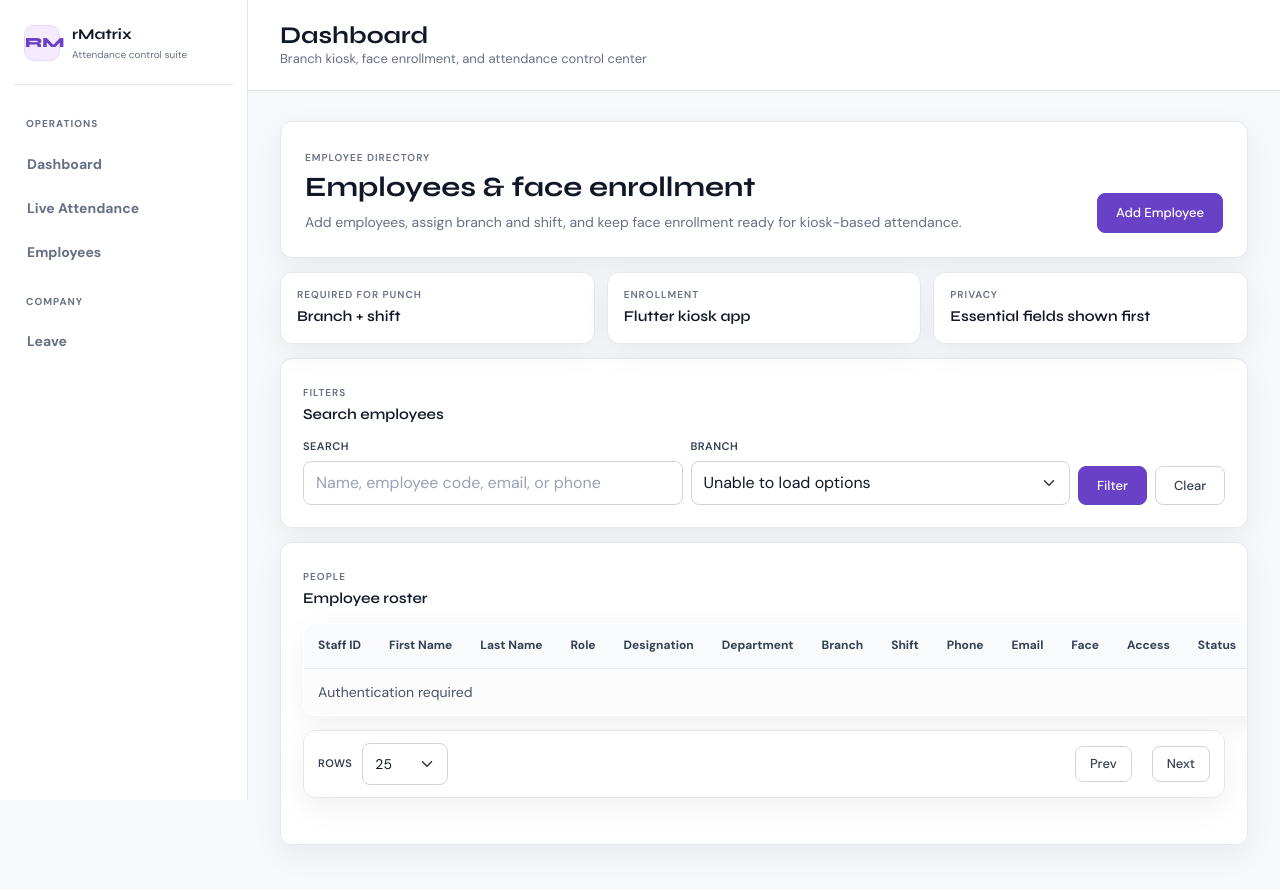
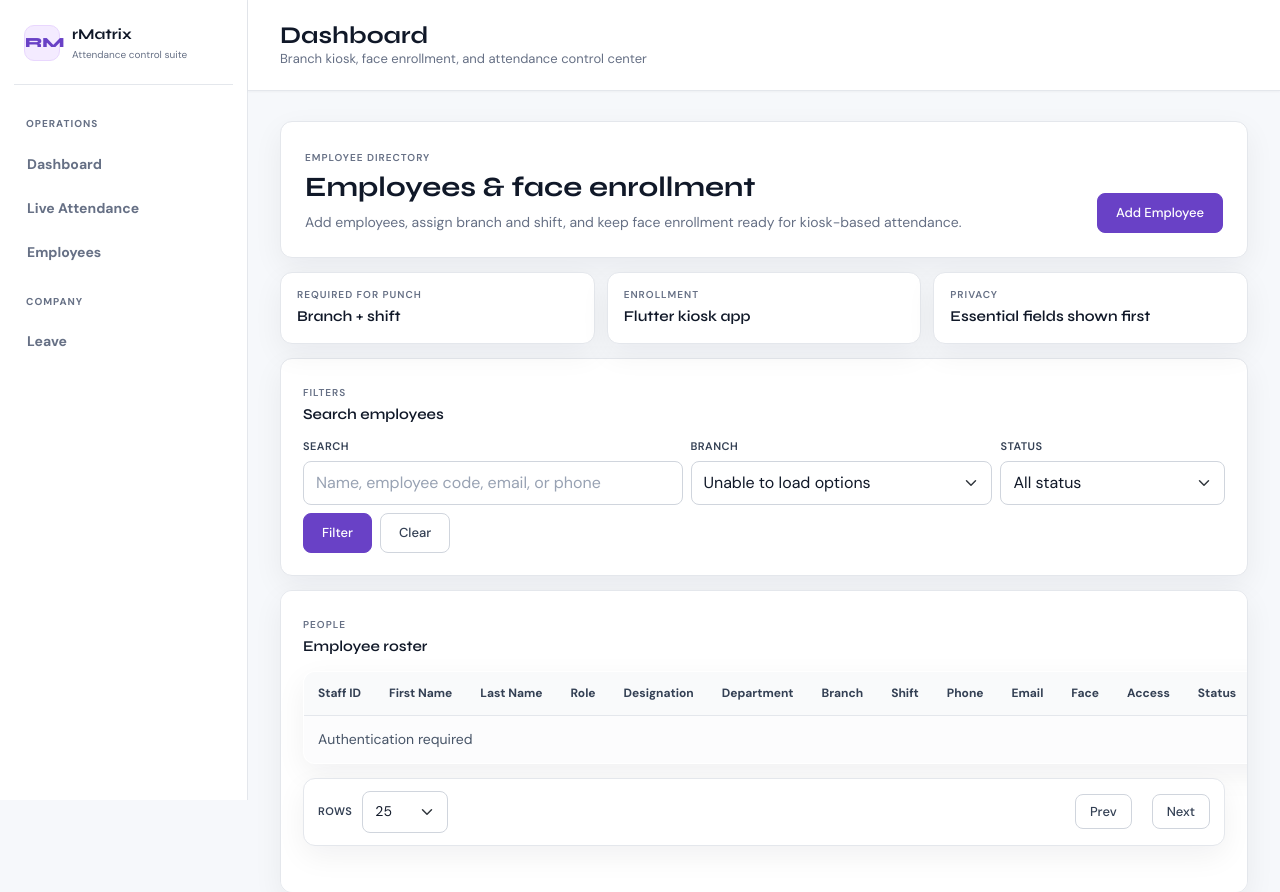
Before and after one commit to Mr-argha-das/ankit-matka-full-code, a FastAPI app: template a2gpunchin/app/templates/employees/index.html in a window 1280 px wide. Shown: the top 892 px of the page. Before the commit the page ends 864 px from the top, so only its background shows below. Run offline with FastAPI, Linux system fonts and the light colour scheme; the template is opened without the code that fills it, so the values that code supplies are empty; some libraries are stand-ins or nearby versions.

Commit message:
Fix employee update access and status controls

```diff
--- a/a2gpunchin/app/api/crud.py
+++ b/a2gpunchin/app/api/crud.py
@@ -27,11 +27,14 @@ def crud_router(
             search: str | None = None,
             sort: str = "-created_at",
             branch_id: str | None = None,
+            status: str | None = None,
             _=Depends(require_permissions(f"{permission_prefix}:read")),
         ):
             filters = {}
             if permission_prefix == "employees" and branch_id:
                 filters["branch_id"] = branch_id
+            if permission_prefix == "employees" and status:
+                filters["status"] = status
             if permission_prefix == "employees":
                 filters["current_user"] = _
             items, total = service.list(page=page, page_size=page_size, search=search, sort=sort, **filters)
--- a/a2gpunchin/app/services/catalog.py
+++ b/a2gpunchin/app/services/catalog.py
@@ -140,7 +140,11 @@ class EmployeeService(BaseService):
         if data.get("face_embedding"):
             data["face_enrolled"] = True
         employee = super().update(object_id, data)
-        if self._as_bool(portal_access) or login_password:
+        if data.get("status") and employee.user_id:
+            employee.user_id.status = "active" if employee.status == "active" else "inactive"
+            employee.user_id.is_active = employee.status == "active"
+            employee.user_id.save()
+        if self._as_bool(portal_access):
             sync_employee_user(employee, True, access_level or employee.staff_role or "employee", login_password)
         return employee
 
--- a/a2gpunchin/app/static/js/app.js
+++ b/a2gpunchin/app/static/js/app.js
@@ -14,7 +14,16 @@ function toast(message, tone = "success") {
 
 async function apiFetch(url, options = {}) {
   const response = await fetch(url, {...options, credentials: "same-origin", headers: {...authHeaders(), ...(options.headers || {})}});
-  if (!response.ok) throw new Error((await response.json()).detail || "Request failed");
+  if (!response.ok) {
+    let detail = "Request failed";
+    try {
+      const payload = await response.json();
+      detail = payload.detail || detail;
+    } catch (_) {
+      detail = await response.text() || detail;
+    }
+    throw new Error(detail);
+  }
   if (response.status === 204) return null;
   return response.json();
 }
@@ -30,6 +39,10 @@ function formBody(form) {
       body[key] = JSON.parse(body[key]);
     }
   });
+  if (body.portal_access !== true && body.portal_access !== "true") {
+    delete body.login_password;
+    delete body.access_level;
+  }
   return body;
 }
 
@@ -289,12 +302,19 @@ function resetAjaxForm(form) {
   form.dataset.method = "POST";
   form.dataset.api = form.dataset.createApi || form.dataset.api;
   form.querySelectorAll("input[type='hidden'][data-edit-id='true']").forEach((input) => input.remove());
+  form.querySelectorAll("input[type='password']").forEach((input) => {
+    input.value = "";
+  });
 }
 
 function fillForm(form, data) {
   Object.entries(data).forEach(([key, value]) => {
     const input = form.elements[key];
     if (!input) return;
+    if (input.type === "password") {
+      input.value = "";
+      return;
+    }
     if (input.type === "checkbox") {
       input.checked = value === true || value === "true";
       return;
--- a/a2gpunchin/app/templates/employees/index.html
+++ b/a2gpunchin/app/templates/employees/index.html
@@ -24,10 +24,20 @@
       <label class="form-label">Search</label>
       <input class="form-control" name="search" placeholder="Name, employee code, email, or phone">
     </div>
-    <div class="col-md-5">
+    <div class="col-md-4">
       <label class="form-label">Branch</label>
       <select class="form-select option-loader" name="branch_id" data-source="/api/branches" data-kind="branch">
         <option value="">All branches</option>
+      </select>
+    </div>
+    <div class="col-md-3">
+      <label class="form-label">Status</label>
+      <select class="form-select" name="status">
+        <option value="">All status</option>
+        <option value="active">Active</option>
+        <option value="inactive">Inactive</option>
+        <option value="terminated">Terminated</option>
+        <option value="transferred">Transferred</option>
       </select>
     </div>
     <div class="col-md-2 d-flex gap-2">
@@ -52,6 +62,7 @@
   <div class="col-md-3"><label class="form-label">Staff ID</label><input class="form-control" name="employee_code" placeholder="EMP001" required></div>
   <div class="col-md-3"><label class="form-label">Role</label><select class="form-select" name="staff_role"><option value="">Select</option><option value="employee">Employee</option><option value="tl">TL</option><option value="branch_manager">Manager</option><option value="hr_manager">HR Manager</option><option value="company_admin">Admin</option></select></div>
   <div class="col-md-3"><label class="form-label">Designation</label><input class="form-control" name="designation" placeholder="Operator"></div>
+  <div class="col-md-3"><label class="form-label">Status</label><select class="form-select" name="status"><option value="active">Active</option><option value="inactive">Inactive</option><option value="terminated">Terminated</option><option value="transferred">Transferred</option></select></div>
   <div class="col-md-3"><label class="form-label">Department</label><select class="form-select option-loader" name="department_id" data-source="/api/departments" data-kind="department"><option value="">Select department</option></select></div>
   <div class="col-md-3"><label class="form-label">First Name</label><input class="form-control" name="first_name" placeholder="Rahul" required></div>
   <div class="col-md-3"><label class="form-label">Last Name</label><input class="form-control" name="last_name" placeholder="Sharma" required></div>
```
Also changed, not shown: a2gpunchin/app/services/access_control.py (+11 -3 lines).
